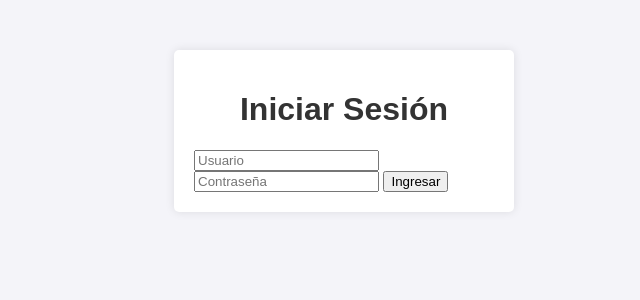
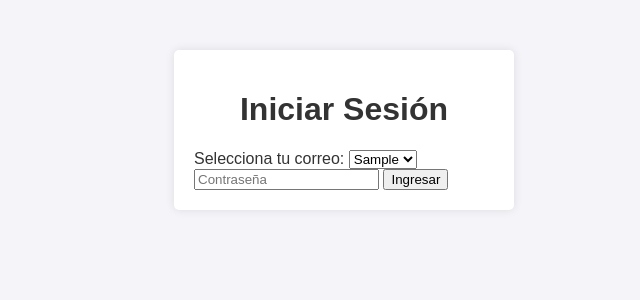
Before and after one commit to OnassisV/gestion-capacitaciones, a Flask app: page / in a window 1280 px wide. Shown: the top 300 px of the page, without its empty margins (296-936 px from the left). Run offline with Flask 3, Linux system fonts and the light colour scheme; tables that the repository leaves empty or names only in its code hold one stand-in row (values such as "Sample post").

Commit message:
Tercera versión del sistema de gestión de capacitaciones se encripto contraseñas

```diff
--- a/app.py
+++ b/app.py
@@ -1,3 +1,4 @@
+import bcrypt
 from flask import Flask, render_template, request, redirect, url_for, session
 from config import get_db_connection
 
@@ -6,26 +7,34 @@ app.secret_key = "clave_secreta"  # Cambiar por una clave segura
 
 @app.route('/')
 def login():
-    return render_template('login.html')
+    connection = get_db_connection()
+    cursor = connection.cursor(dictionary=True)
+    cursor.execute("SELECT correo FROM usuarios")
+    correos = cursor.fetchall()
+    cursor.close()
+    connection.close()
+    return render_template('login.html', correos=correos)
+
 
 @app.route('/auth', methods=['POST'])
 def auth():
-    usuario = request.form['usuario']
+    correo = request.form['correo']
     password = request.form['password']
 
     connection = get_db_connection()
     cursor = connection.cursor(dictionary=True)
-    cursor.execute("SELECT * FROM usuarios WHERE nombre_usuario = %s AND password = %s", (usuario, password))
+    cursor.execute("SELECT * FROM usuarios WHERE correo = %s", (correo,))
     user = cursor.fetchone()
     cursor.close()
     connection.close()
 
-    if user:
-        session['usuario'] = user['nombre_usuario']
+    if user and bcrypt.checkpw(password.encode('utf-8'), user['password'].encode('utf-8')):
+        session['usuario'] = user['correo']
         session['rol'] = user['rol']
         return redirect(url_for('dashboard'))
     else:
         return render_template('login.html', error="Credenciales incorrectas")
+
 
 @app.route('/dashboard')
 def dashboard():
@@ -123,6 +132,5 @@ def add_actividad():
 
     return render_template('add_actividad.html', capacitaciones=capacitaciones, rol=session['rol'])
 
-
 if __name__ == '__main__':
     app.run(debug=True)
--- a/templates/login.html
+++ b/templates/login.html
@@ -12,7 +12,12 @@
             <p class="error">{{ error }}</p>
         {% endif %}
         <form method="POST" action="{{ url_for('auth') }}">
-            <input type="text" name="usuario" placeholder="Usuario" required>
+            <label for="correo">Selecciona tu correo:</label>
+            <select name="correo" required>
+                {% for usuario in correos %}
+                    <option value="{{ usuario.correo }}">{{ usuario.correo }}</option>
+                {% endfor %}
+            </select>
             <input type="password" name="password" placeholder="Contraseña" required>
             <button type="submit">Ingresar</button>
         </form>
```
